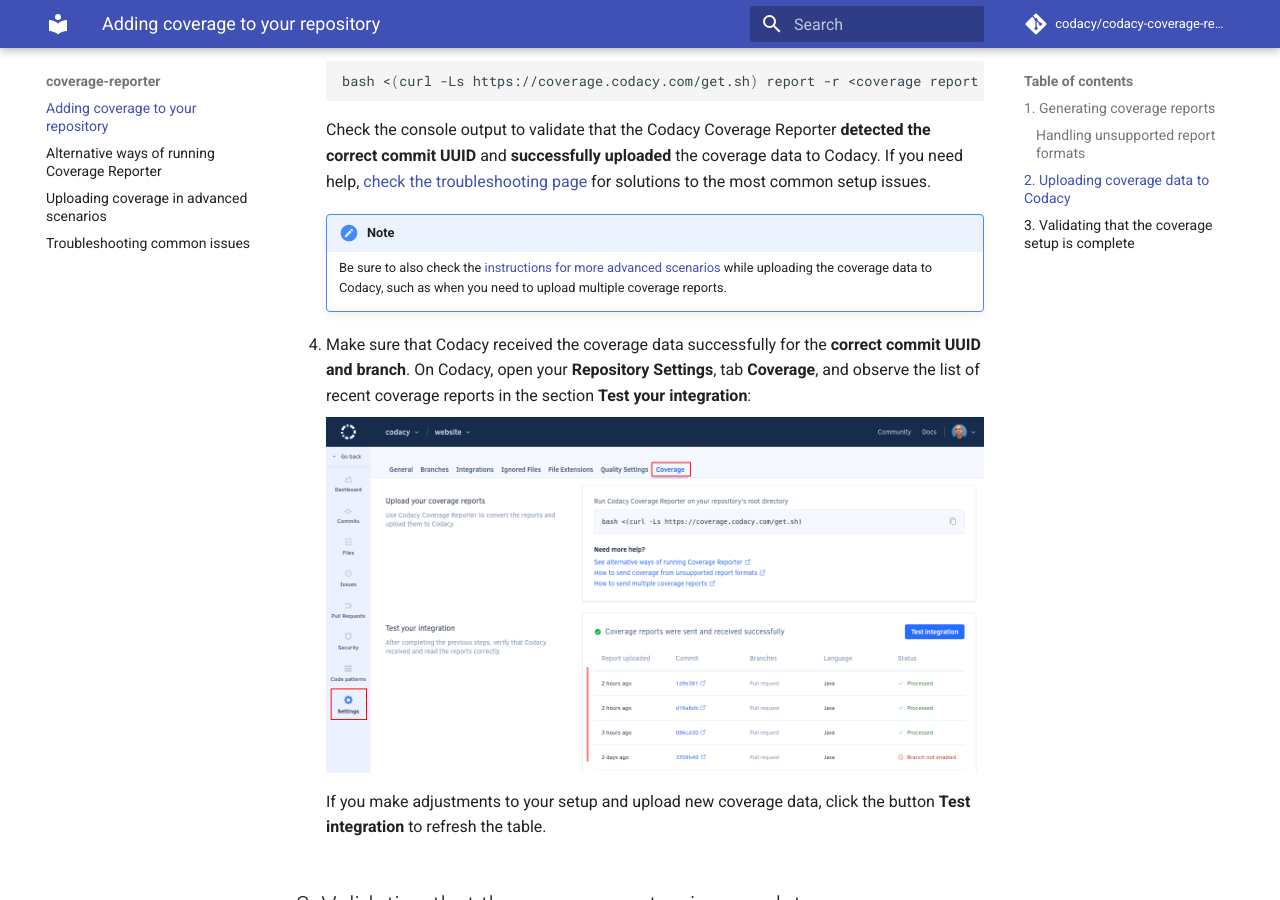
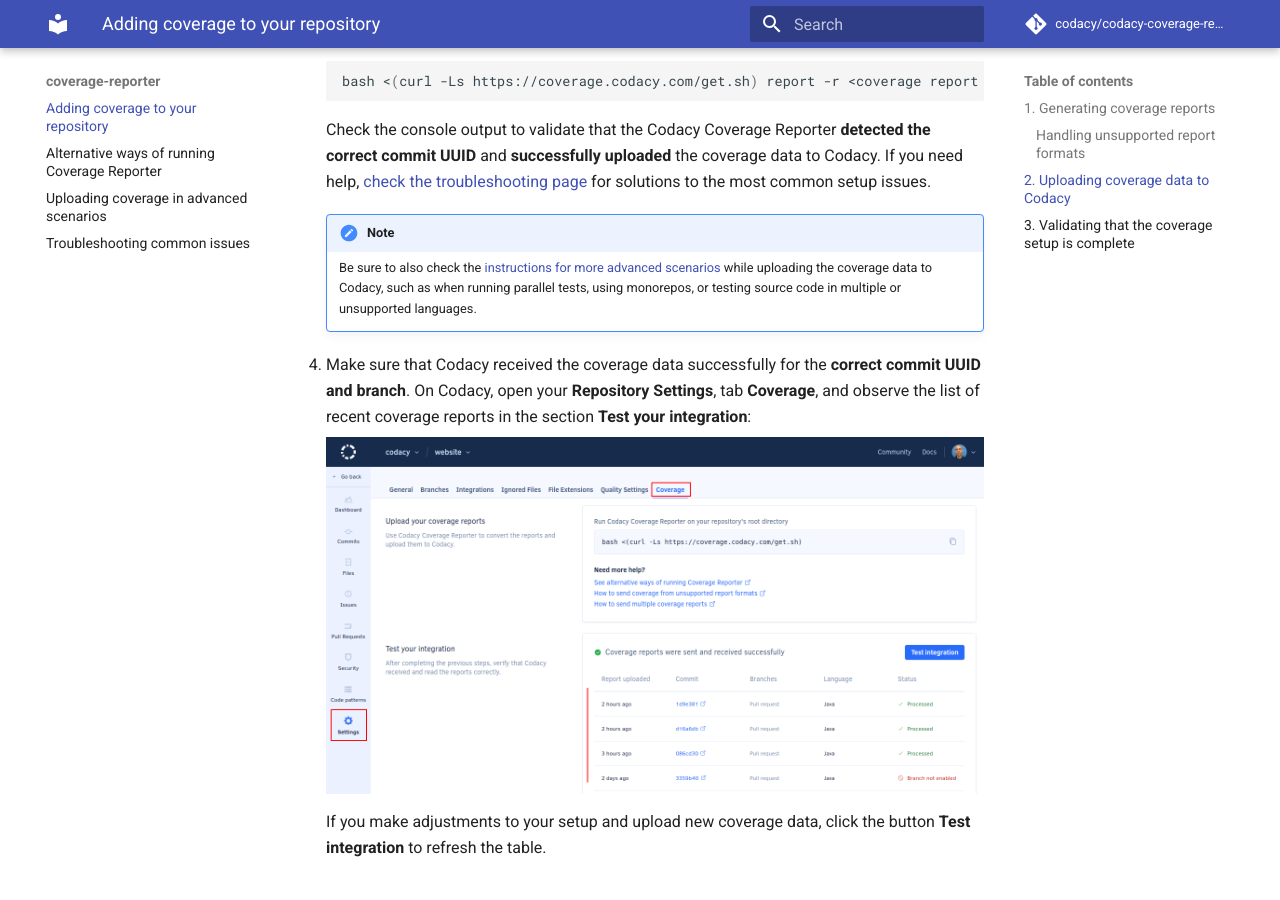
Before and after one commit to codacy/codacy-coverage-reporter, an MkDocs documentation site: the page built from docs/index.md, in a window 1280 px wide and 900 px high, scrolled down 4088 px. Built offline with MkDocs 1.6.1 and Material for MkDocs 9.7.7, drawn with Linux system fonts in a browser that asks for light colours; comment, search, counter and statistics services are not loaded.

Commit message:
docs: List use cases that require the advanced configurations

```diff
--- a/docs/index.md
+++ b/docs/index.md
@@ -197,7 +197,7 @@
     Check the console output to validate that the Codacy Coverage Reporter **detected the correct commit UUID** and **successfully uploaded** the coverage data to Codacy. If you need help, [check the troubleshooting page](troubleshooting-common-issues.md) for solutions to the most common setup issues.
 
     !!! note
-        Be sure to also check the [instructions for more advanced scenarios](uploading-coverage-in-advanced-scenarios.md) while uploading the coverage data to Codacy, such as when you need to upload multiple coverage reports.
+        Be sure to also check the [instructions for more advanced scenarios](uploading-coverage-in-advanced-scenarios.md) while uploading the coverage data to Codacy, such as when running parallel tests, using monorepos, or testing source code in multiple or unsupported languages.
 
 1.  Make sure that Codacy received the coverage data successfully for the **correct commit UUID and branch**. On Codacy, open your **Repository Settings**, tab **Coverage**, and observe the list of recent coverage reports in the section **Test your integration**:
 
```
Also changed, not shown: docs/uploading-coverage-in-advanced-scenarios.md (+1 -1 lines).
